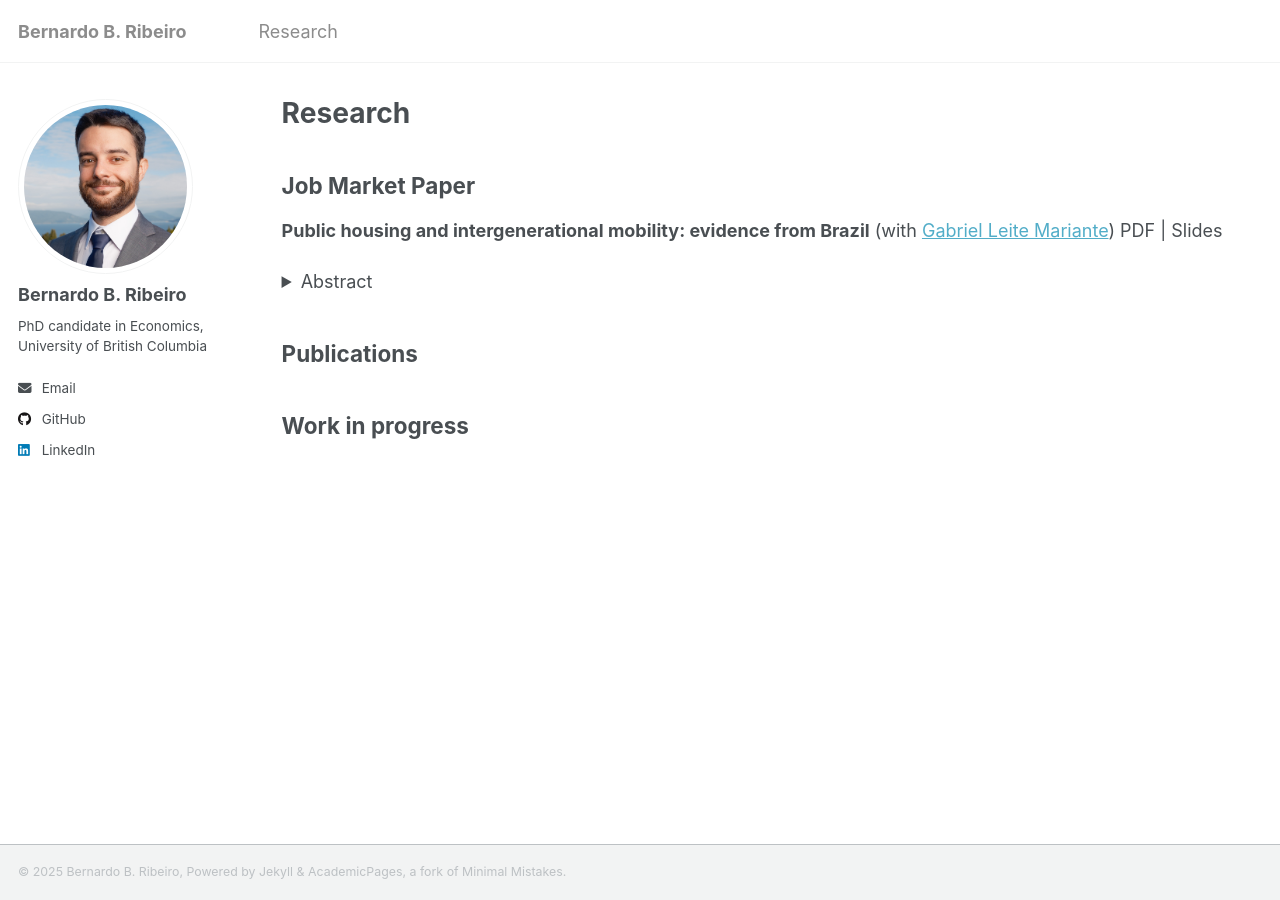
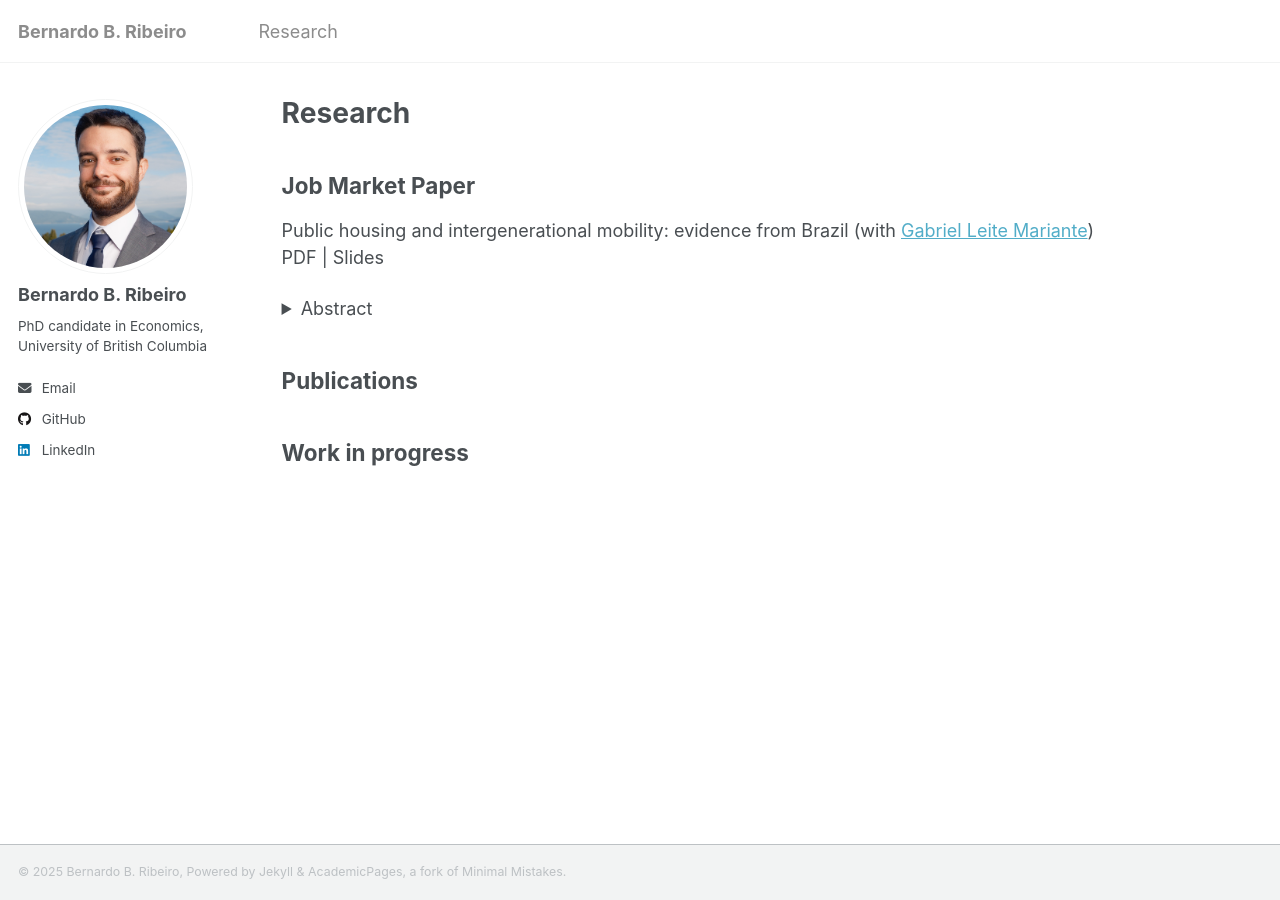
Before and after one commit to bbribeiro/bbribeiro.github.io, a Jekyll site: the page built from _pages/research.md, in a window 1280 px wide. Built offline with Jekyll 4.4.1, drawn with Linux system fonts in a browser that asks for light colours; a script that is not in the unit is left out.

```diff
--- a/_pages/research.md
+++ b/_pages/research.md
@@ -7,9 +7,8 @@ author_profile: true
 
 ## Job Market Paper
 
-**Public housing and intergenerational mobility: evidence from Brazil** (with [Gabriel Leite Mariante](https://www.gleitemariante.com/home))
+Public housing and intergenerational mobility: evidence from Brazil (with [Gabriel Leite Mariante](https://www.gleitemariante.com/home))
 PDF | Slides
-
 <details class="abstract">
 <summary>Abstract</summary>
 <p>Short abstract goes here.</p>
```
